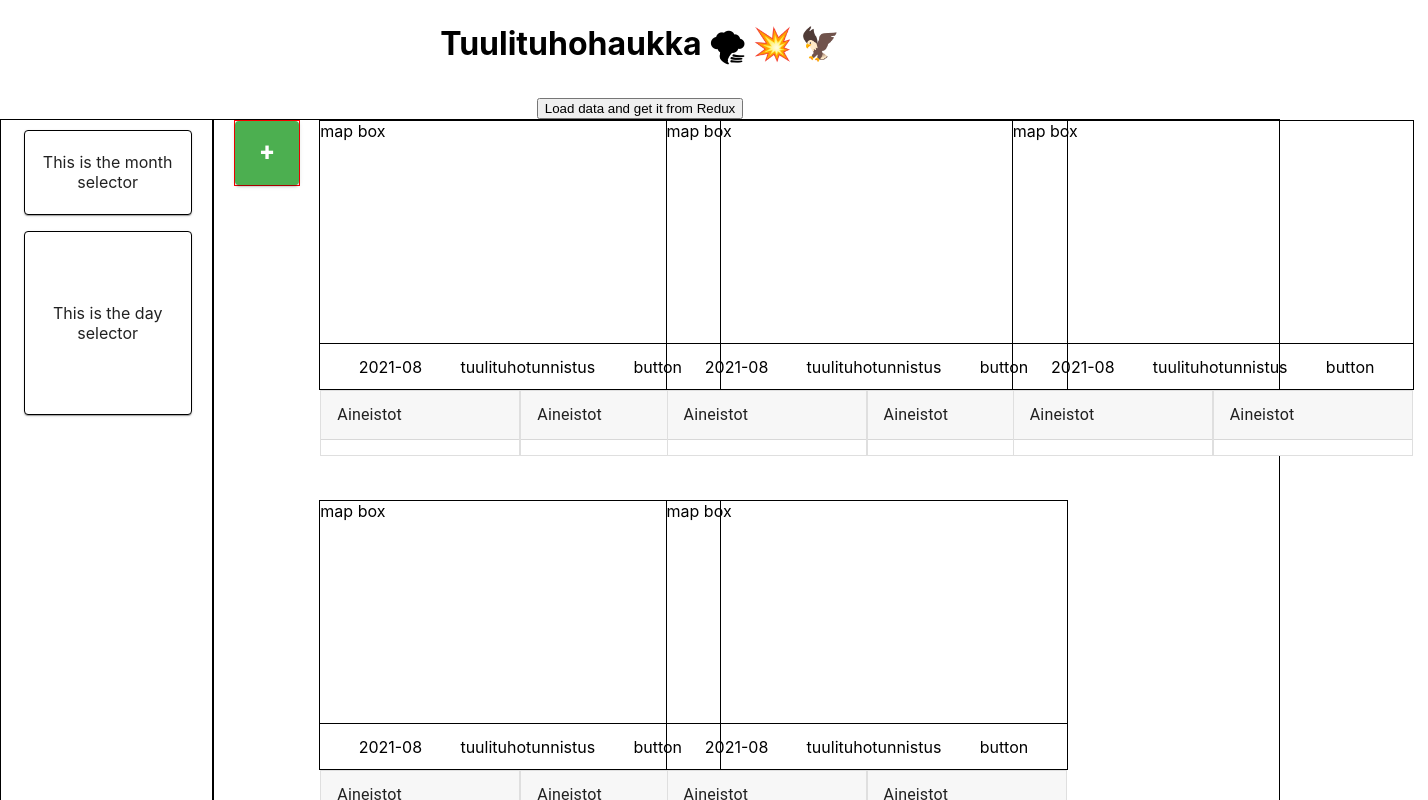
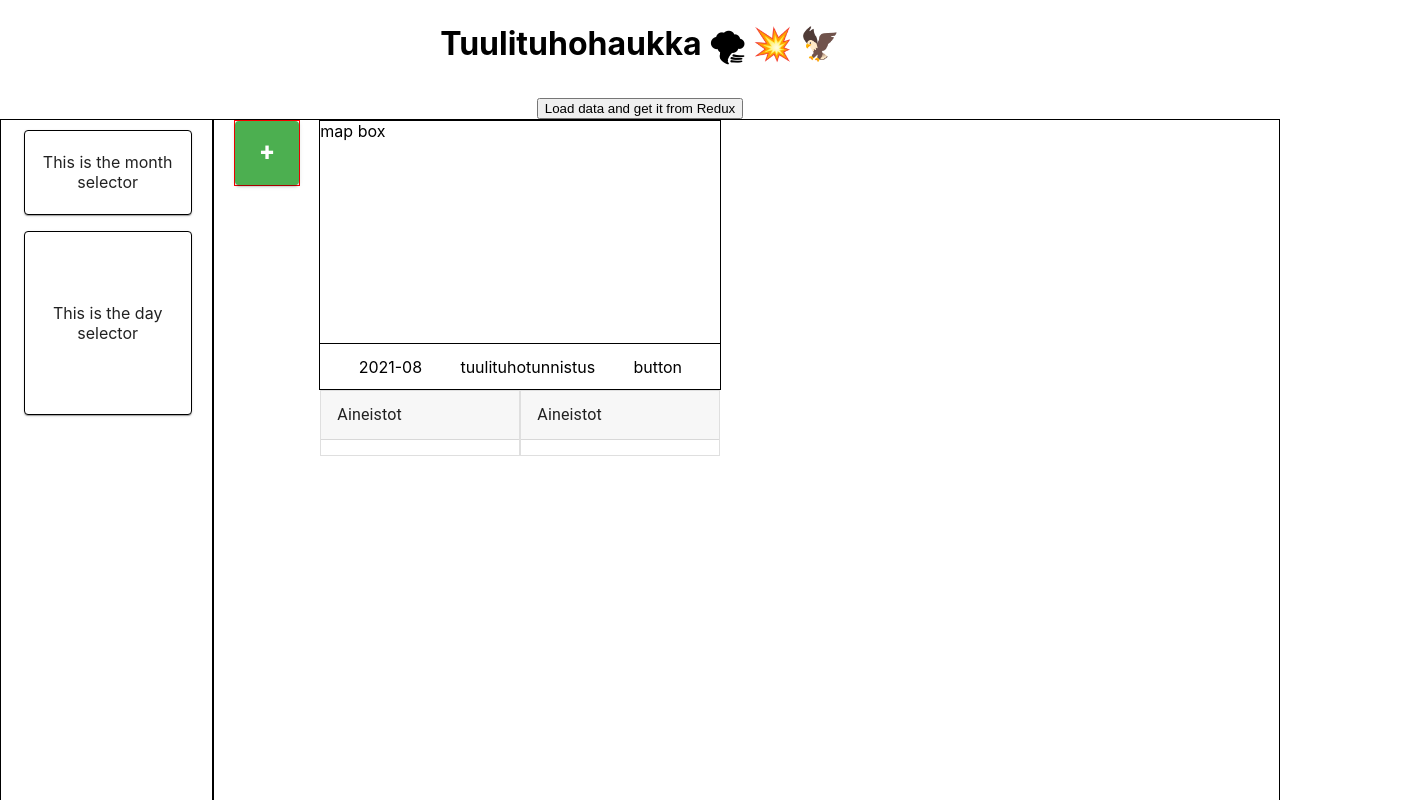
Before and after one commit to spatineo/tuulituhohaukka, a React (Create React App) app in the folder app/: page / in a window 1280 px wide. Shown: the top 800 px of the page, 1428 px wide, since content can reach past the window. Built offline with nearby package versions, Linux system fonts and the light colour scheme.

Commit message:
Removed other maps from screen

```diff
--- a/app/src/Components/MapView/MapView.tsx
+++ b/app/src/Components/MapView/MapView.tsx
@@ -35,18 +35,6 @@ const MapView: React.FC = () => {
           <Grid container direction='column' item xs={4} alignItems='center'>
             <MapComponent />
           </Grid>
-          <Grid container direction='column' item xs={4} alignItems='center'>
-            <MapComponent />
-          </Grid>
-          <Grid container direction='column' item xs={4} alignItems='center'>
-            <MapComponent />
-          </Grid>
-          <Grid container direction='column' item xs={4} alignItems='center'>
-            <MapComponent />
-          </Grid>
-          <Grid container direction='column' item xs={4} alignItems='center'>
-            <MapComponent />
-          </Grid>
         </Grid>
       </div>
     </div>
```
